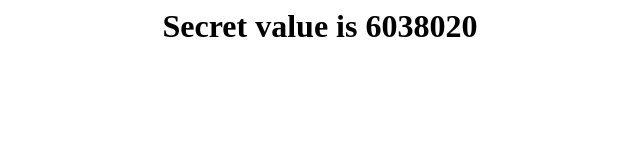
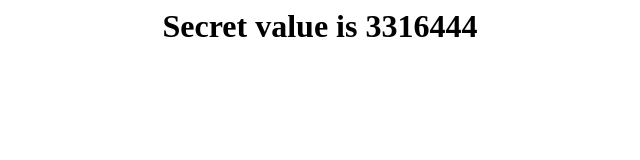
Before and after one commit to rpenal/CApage, a plain HTML site: page index.html in a window 1280 px wide. Shown: the full height of the page, 320-960 px from the left. Drawn offline with Linux system fonts and the light colour scheme.

Commit message:
Update index.html

```diff
--- a/index.html
+++ b/index.html
@@ -1,3 +1,3 @@
 <center>
-  <h1>Secret value is 6038020 </h1>
+  <h1>Secret value is 3316444 </h1>
 </center>
```
